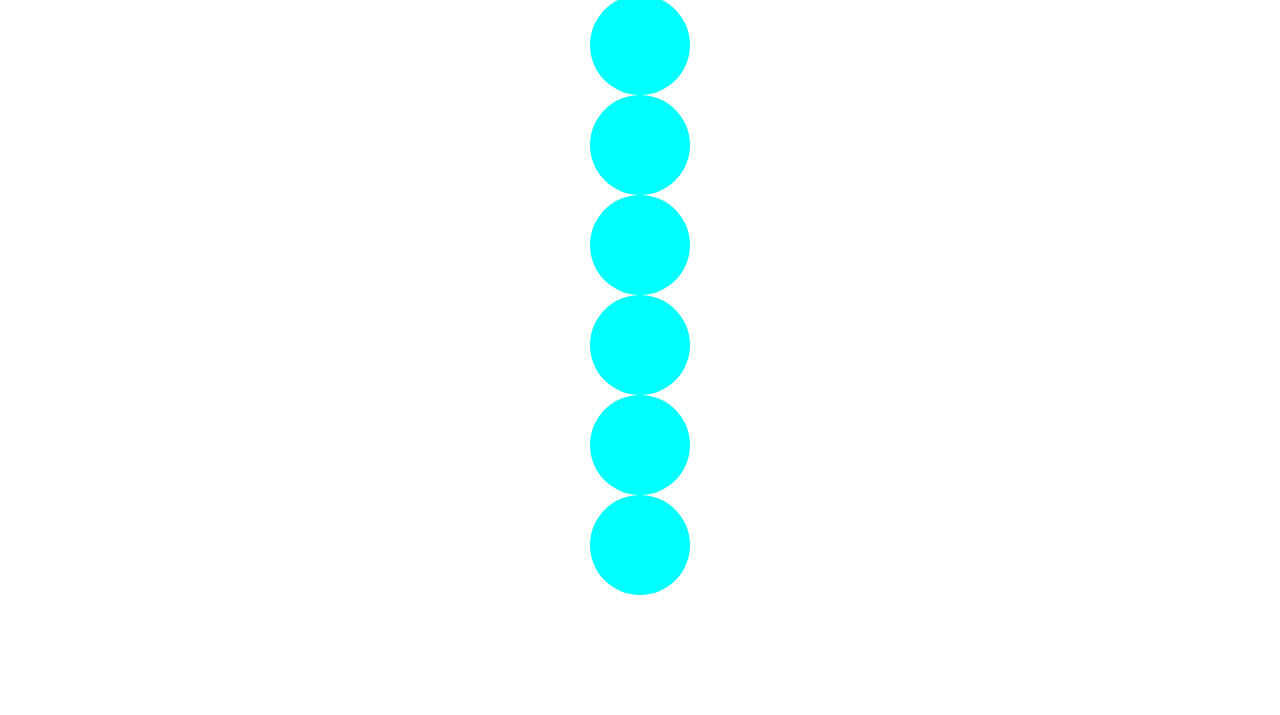
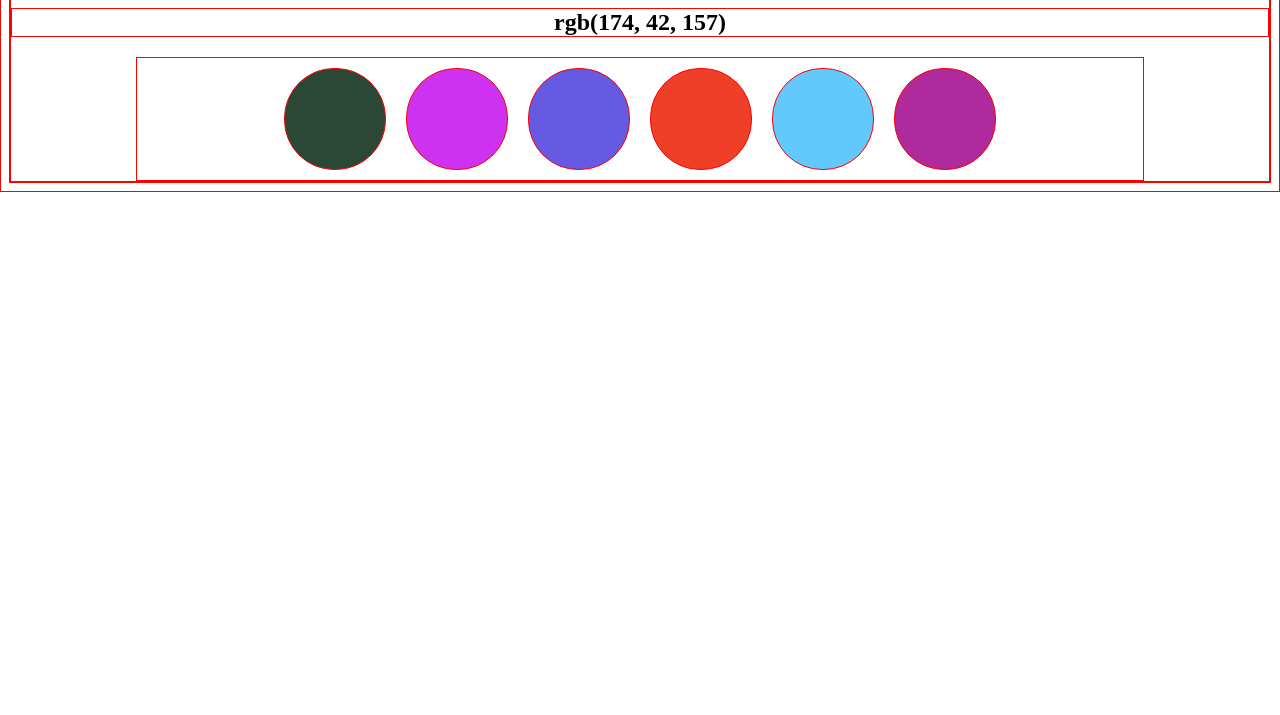
Before and after one commit to tryber/sd-04-block5-project-color-guess, a plain HTML site: page index.html in a window 1280 px wide. Shown: the part 85-800 px from the top of the page. Drawn offline with Linux system fonts and the light colour scheme.

Commit message:
Gerando Cores

```diff
--- a/index.html
+++ b/index.html
@@ -1,23 +1,28 @@
 <!DOCTYPE html>
 <html lang="en">
   <head>
-    <meta charset="UTF-8">
-    <meta name="viewport" content="width=device-width, initial-scale=1.0">
+    <meta charset="UTF-8" />
+    <meta name="viewport" content="width=device-width, initial-scale=1.0" />
     <title>Color Guess</title>
-<link rel="stylesheet" href="style.css">
-
+    <link rel="stylesheet" href="style.css" />
   </head>
   <body>
     <title id="title">Advinhe a Cor!</title>
     <center>
       <h1>Adivinhe a Cor!</h1>
+
+      <h2 id="rgb-color"></h2>
+
+      <div class="box">
         <div class="ball"></div>
         <div class="ball"></div>
         <div class="ball"></div>
         <div class="ball"></div>
         <div class="ball"></div>
         <div class="ball"></div>
+      </div>
+    </center>
+<script src="script.js"></script>
 
-</center>
   </body>
 </html>
--- /dev/null
+++ b/script.js
@@ -0,0 +1,29 @@
+
+    var rgbColor = document.querySelector("#rgb-color");
+    var balls = document.querySelectorAll(".ball");
+
+    function generateColor(){
+    var r = Math.floor(Math.random()*256);
+    var g = Math.floor(Math.random()*256);
+    var b = Math.floor(Math.random()*256);
+
+    const rightColor = "(" + r + "," + g + "," + b + ")";
+
+    return rightColor;
+
+    }
+
+
+
+
+ //   function mainColor(){
+    for(let i=0 ; i<balls.length ; i++){
+        balls[i].style.backgroundColor = "rgb" + generateColor();
+
+ //   }
+
+    }
+
+    var corEscolhida = balls[Math.floor(Math.random()*balls.length)];
+    console.log(corEscolhida);
+    rgbColor.innerHTML = corEscolhida.style.backgroundColor;
--- a/style.css
+++ b/style.css
@@ -1,7 +1,21 @@
-.ball{
-    border-radius: 50px;
-    width: 100px;
-    height: 100px;
-    background-color: aqua;
+* {
+  border-width: 1px;
+  border-style: solid;
+  border-color: red;
+}
 
+.ball {
+  border-radius: 50px;
+  width: 100px;
+  height: 100px;
+  background-color: aqua;
+  margin: 10px;
+  display: flex;
 }
+
+.box {
+  display: flex;
+  flex-direction: row;
+  justify-content: center;
+  width: 80%;
+}
```
Lines whose indentation alone changed are shown as unchanged.
